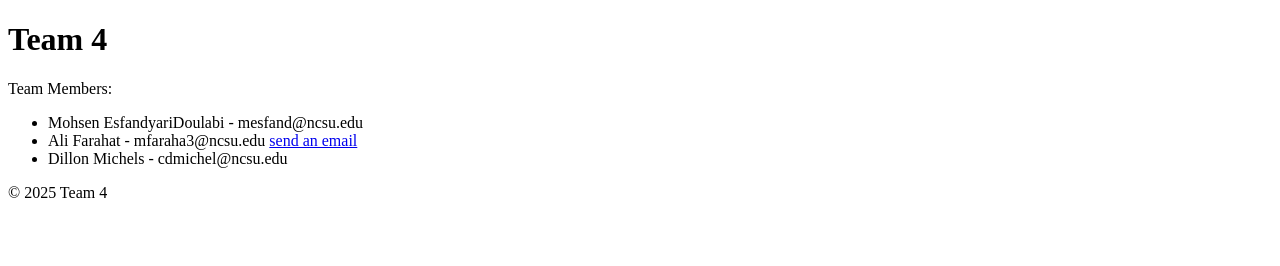
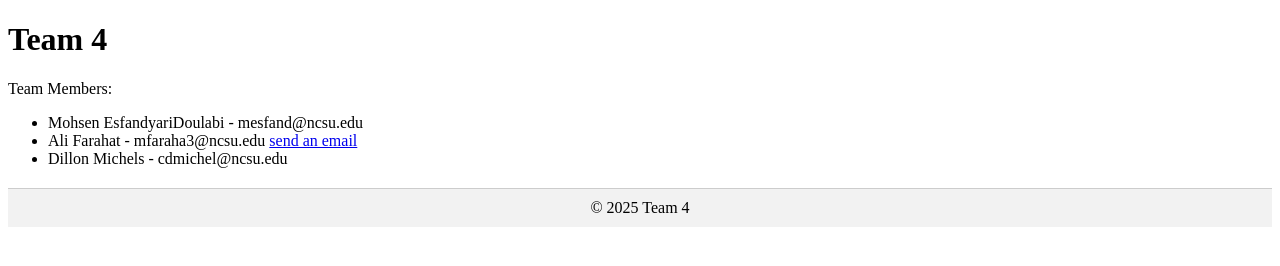
Before and after one commit to Mohsen-Esfandyari/git-homework2, a plain HTML site: page index.html in a window 1280 px wide. Drawn offline with Linux system fonts and the light colour scheme.

Commit message:
Update index.html footer style

```diff
--- a/index.html
+++ b/index.html
@@ -2,6 +2,15 @@
 <html>
 <head>
     <title>Team Page</title>
+    <style>
+        footer {
+            text-align: center;
+            margin-top: 20px;
+            padding: 10px;
+            background-color: #f2f2f2;
+            border-top: 1px solid #ccc;
+        }
+    </style>
 </head>
 <body>
     <h1>Team 4</h1>
```
